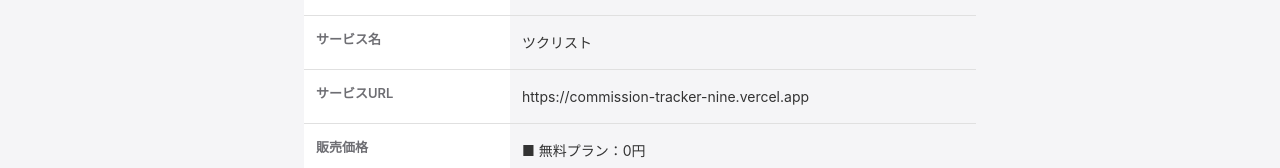
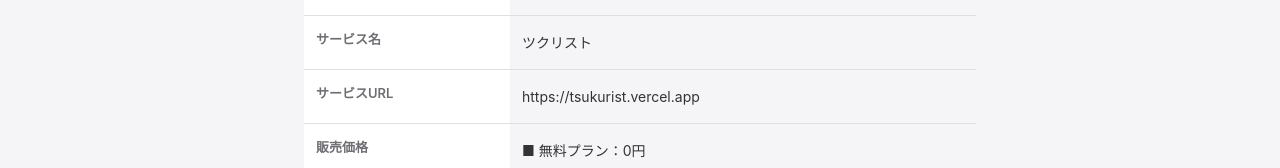
Before and after one commit to tinaRepo/CommissionTracker, a Next.js app: page /tokusho in a window 1280 px wide. Shown: the part 348-516 px from the top of the page. Built offline with nearby package versions, Linux system fonts and the light colour scheme.

Commit message:
fix: Commision TrackerからTsukuristにアップデートに対応したURLに変更

```diff
--- a/app/layout.tsx
+++ b/app/layout.tsx
@@ -7,7 +7,7 @@
 import "./components.css";
 
 export const metadata: Metadata = {
-  metadataBase: new URL("https://commission-tracker-nine.vercel.app"),
+  metadataBase: new URL("https://tsukurist.vercel.app"),
   title: {
     default: "ツクリスト | 納期・タスク管理ツール",
     template: "%s | ツクリスト",
--- a/app/privacy/page.tsx
+++ b/app/privacy/page.tsx
@@ -10,7 +10,7 @@
         <span className="title">プライバシーポリシー</span>
       </header>
       <main className="container-narrow" style={{ padding: "32px 24px 80px" }}>
-        <p className="text-meta" style={{ marginBottom: 24 }}>最終更新日：2026年10月5日</p>
+        <p className="text-meta" style={{ marginBottom: 24 }}>最終更新日：2026年10月16日</p>
 
         <Section title="1. 取得する情報">
           <p>本サービス（ツクリスト）では以下の情報を取得します。</p>
--- a/app/terms/page.tsx
+++ b/app/terms/page.tsx
@@ -10,7 +10,7 @@
         <span className="title">利用規約</span>
       </header>
       <main className="container-narrow" style={{ padding: "32px 24px 80px" }}>
-        <p className="text-meta" style={{ marginBottom: 24 }}>最終更新日：2026年3月23日</p>
+        <p className="text-meta" style={{ marginBottom: 24 }}>最終更新日：2026年10月16日</p>
 
         <Section title="第1条（適用）">
           <p>本規約は、ツクリスト（以下「本サービス」）の利用に関する条件を定めるものです。ユーザーの皆さまは本規約に同意の上、本サービスをご利用ください。</p>
--- a/app/tokusho/page.tsx
+++ b/app/tokusho/page.tsx
@@ -20,7 +20,7 @@
               ["電話番号", "お問い合わせいただいた場合に遅滞なく開示いたします"],
               ["メールアドレス・お問い合わせ", "amukat0823@gmail.com"],
               ["サービス名", "ツクリスト"],
-              ["サービスURL", "https://commission-tracker-nine.vercel.app"],
+              ["サービスURL", "https://tsukurist.vercel.app"],
               ["販売価格",
                 "■ 無料プラン：0円\n■ スタンダードプラン：月額300円（税込）\n■ プレミアムプラン：月額800円（税込）\n※料金はすべて日本円・税込表示"],
               ["代金の支払い方法", "クレジットカード決済（Stripe）\n対応カード：Visa・Mastercard・American Express・JCB等"],
@@ -33,7 +33,7 @@
               ["返品・返金ポリシー",
                 "デジタルコンテンツの性質上、原則として返金・キャンセルは承っておりません。\nただし、サービスの重大な不具合等により提供できなかった場合はこの限りではありません。\nご不明な点はお問い合わせフォームよりご連絡ください。"],
               ["動作環境", "最新バージョンのChrome・Safari・Firefox・Edge（インターネット接続が必要）"],
-              ["個人情報の取り扱い", "プライバシーポリシー（https://commission-tracker-nine.vercel.app/privacy）に従い適切に管理します。"],
+              ["個人情報の取り扱い", "プライバシーポリシー（https://tsukurist.vercel.app/privacy）に従い適切に管理します。"],
             ].map(([label, value]) => (
               <tr key={label} style={{ borderBottom: "1px solid var(--border-soft)" }}>
                 <td style={{ padding: "14px 12px", fontWeight: 600, color: "var(--muted)", width: 200, verticalAlign: "top", background: "var(--bg)", fontSize: 13, whiteSpace: "nowrap" }}>{label}</td>
--- a/lib/seo.ts
+++ b/lib/seo.ts
@@ -1,7 +1,7 @@
 import type { Metadata } from "next";
 
 // ⚠ 実際のデプロイドメインが確定したら差し替えること
-export const SITE_URL = "https://commission-tracker-nine.vercel.app";
+export const SITE_URL = "https://tsukurist.vercel.app";
 
 export function createPublicPageMetadata(title: string, description: string, pathname: string): Metadata {
     return {
```
Also changed, not shown: public/robots.txt.
